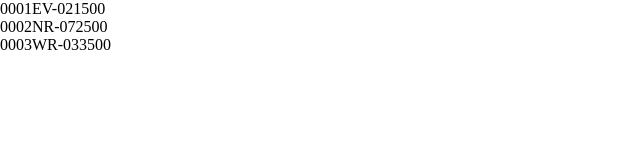
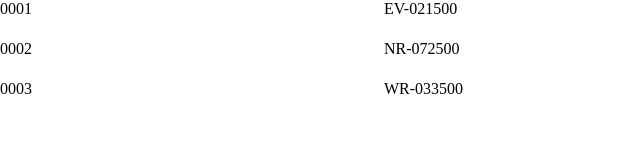
Before and after one commit to king-panda/json_test, a plain HTML site: page index.html in a window 1280 px wide. Shown: the whole page, without its empty margins (0-640 px from the left). Drawn offline with nearby package versions, Linux system fonts and the light colour scheme.

Commit message:
リスト修正

```diff
--- a/index.html
+++ b/index.html
@@ -27,7 +27,18 @@
 	}
 	ul li{
 	list-style:none;
+	display:block;
+	height:40px;
+	width:100%;
 	}
+	ul li span{
+	display:block;
+	float:left;
+     }
+	 ul li span:nth-child(1){
+	 width:30%;
+	 height:40px;
+     }
 	</style>
   </head>
   <body>
```
